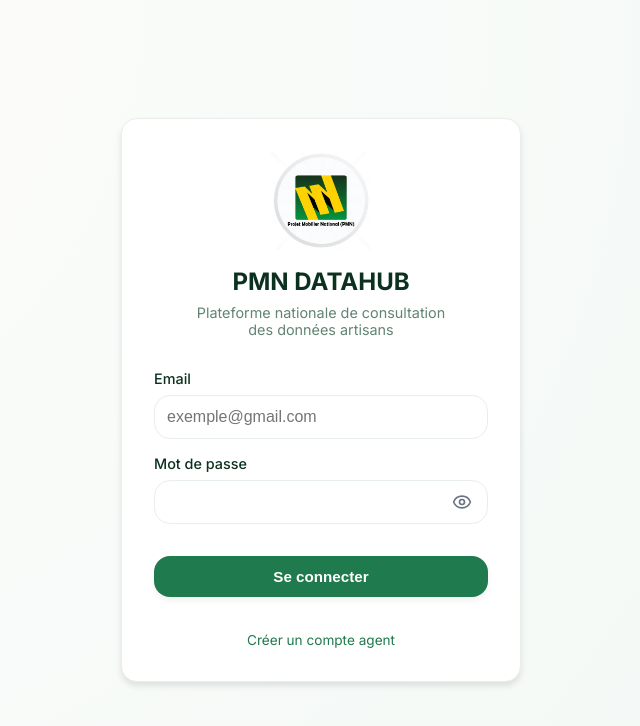
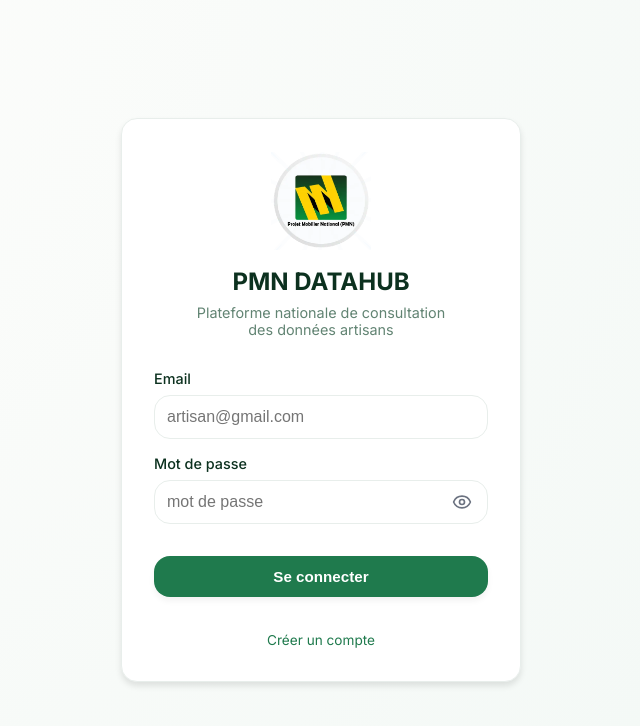
Before and after one commit to A78Z/pmn-artisans, a Next.js app: page /login in a window 1280 px wide. Shown: the top 726 px of the page, without its empty margins (319-959 px from the left). Built offline with nearby package versions, Linux system fonts and the light colour scheme; no server answers; what parse would draw is missing.

Commit message:
Update: Login/Register placeholders

```diff
--- a/src/app/login/page.tsx
+++ b/src/app/login/page.tsx
@@ -55,7 +55,7 @@
                             name="username"
                             type="email"
                             required
-                            placeholder="exemple@gmail.com"
+                            placeholder="artisan@gmail.com"
                             style={{
                                 width: '100%',
                                 padding: '0.75rem',
@@ -75,6 +75,7 @@
                                 name="password"
                                 type={showPassword ? "text" : "password"}
                                 required
+                                placeholder="mot de passe"
                                 style={{
                                     width: '100%',
                                     padding: '0.75rem',
@@ -126,7 +127,7 @@
 
                     <div style={{ textAlign: 'center', marginTop: '1rem' }}>
                         <Link href="/register" style={{ fontSize: '0.85rem', color: 'hsl(var(--primary))', textDecoration: 'none' }}>
-                            Créer un compte agent
+                            Créer un compte
                         </Link>
                     </div>
                 </form>
--- a/src/app/register/page.tsx
+++ b/src/app/register/page.tsx
@@ -230,7 +230,7 @@
                             <div style={{ display: 'grid', gridTemplateColumns: '1fr', gap: '1rem' }}>
                                 <div>
                                     <label className="label">Email *</label>
-                                    <input type="email" name="email" required className="input" placeholder="contact.chambremetiers@..."
+                                    <input type="email" name="email" required className="input" placeholder="artisan@gmail..."
                                         style={{ width: '100%', padding: '0.5rem', borderRadius: '0.4rem', border: '1px solid hsl(var(--input))' }} />
                                 </div>
                                 <div>
```
